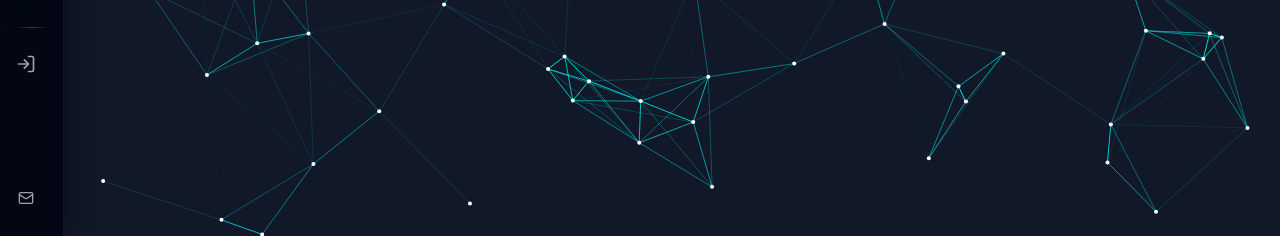
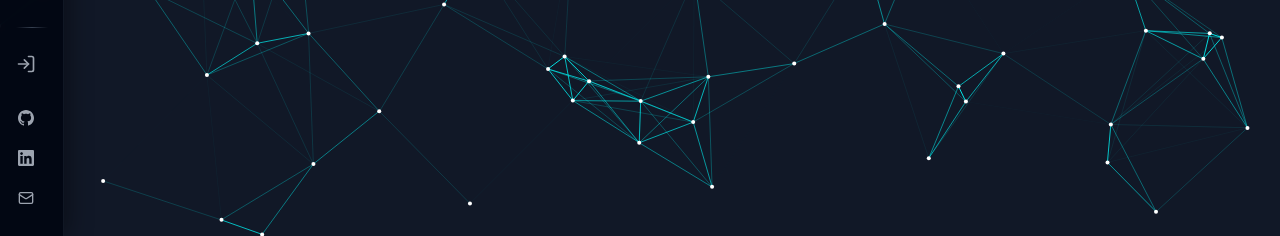
Before and after one commit to RafaMonclova/web_portfolio, a Django app: template templates/blog/list.html in a window 1280 px wide. Shown: the part 564-800 px from the top of the page. Run offline with Django 5.2, Linux system fonts and the light colour scheme; the template is opened without the code that fills it, so the values that code supplies are empty; some libraries are stand-ins or nearby versions.

Commit message:
Fix lucide icons

```diff
--- a/templates/navbar.html
+++ b/templates/navbar.html
@@ -145,14 +145,14 @@
     <div class="w-full px-2 flex flex-col items-center space-y-1">
         <a href="https://github.com/RafaMonclova" target="_blank" class="navbar-btn group w-full relative flex items-center rounded-xl px-0 py-2 justify-center hover:bg-gray-800/60 hover:text-white transition-all duration-200">
             <div class="navbar-icon-wrap flex items-center justify-center w-6 shrink-0">
-                <i data-lucide="github" class="w-4 h-4"></i>
+                <svg xmlns="http://www.w3.org/2000/svg" class="w-4 h-4" fill="currentColor" viewBox="0 0 24 24"><path d="M12 0c-6.626 0-12 5.373-12 12 0 5.302 3.438 9.8 8.207 11.387.599.111.793-.261.793-.577v-2.234c-3.338.726-4.033-1.416-4.033-1.416-.546-1.387-1.333-1.756-1.333-1.756-1.089-.745.083-.729.083-.729 1.205.084 1.839 1.237 1.839 1.237 1.07 1.834 2.807 1.304 3.492.997.107-.775.418-1.305.762-1.604-2.665-.305-5.467-1.334-5.467-5.931 0-1.311.469-2.381 1.236-3.221-.124-.303-.535-1.524.117-3.176 0 0 1.008-.322 3.301 1.23.957-.266 1.983-.399 3.003-.404 1.02.005 2.047.138 3.006.404 2.291-1.552 3.297-1.23 3.297-1.23.653 1.653.242 2.874.118 3.176.77.84 1.235 1.911 1.235 3.221 0 4.609-2.807 5.624-5.479 5.921.43.372.823 1.102.823 2.222v3.293c0 .319.192.694.801.576 4.765-1.589 8.199-6.086 8.199-11.386 0-6.627-5.373-12-12-12z"/></svg>
             </div>
             <span class="navbar-title ml-3 whitespace-nowrap text-sm font-medium opacity-0 w-0 overflow-hidden transition-all duration-300 pointer-events-none group-hover:text-white">GitHub</span>
             <span class="navbar-tooltip absolute left-full ml-3 top-1/2 -translate-y-1/2 bg-gray-800 text-gray-200 text-xs font-medium px-3 py-1.5 rounded-lg shadow-lg opacity-0 pointer-events-none group-hover:opacity-100 transition-opacity duration-200 whitespace-nowrap">GitHub</span>
         </a>
         <a href="https://www.linkedin.com/in/rafael-monclova-suano-a9a088142/" target="_blank" class="navbar-btn group w-full relative flex items-center rounded-xl px-0 py-2 justify-center hover:bg-gray-800/60 hover:text-white transition-all duration-200">
             <div class="navbar-icon-wrap flex items-center justify-center w-6 shrink-0">
-                <i data-lucide="linkedin" class="w-4 h-4"></i>
+                <svg xmlns="http://www.w3.org/2000/svg" class="w-4 h-4" fill="currentColor" viewBox="0 0 24 24"><path d="M20.447 20.452h-3.554v-5.569c0-1.328-.027-3.037-1.852-3.037-1.853 0-2.136 1.445-2.136 2.939v5.667H9.351V9h3.414v1.561h.046c.477-.9 1.637-1.85 3.37-1.85 3.601 0 4.267 2.37 4.267 5.455v6.286zM5.337 7.433c-1.144 0-2.063-.926-2.063-2.065 0-1.138.92-2.063 2.063-2.063 1.14 0 2.064.925 2.064 2.063 0 1.139-.925 2.065-2.064 2.065zm1.782 13.019H3.555V9h3.564v11.452zM22.225 0H1.771C.792 0 0 .774 0 1.729v20.542C0 23.227.792 24 1.771 24h20.451C23.2 24 24 23.227 24 22.271V1.729C24 .774 23.2 0 22.222 0h.003z"/></svg>
             </div>
             <span class="navbar-title ml-3 whitespace-nowrap text-sm font-medium opacity-0 w-0 overflow-hidden transition-all duration-300 pointer-events-none group-hover:text-white">LinkedIn</span>
             <span class="navbar-tooltip absolute left-full ml-3 top-1/2 -translate-y-1/2 bg-gray-800 text-gray-200 text-xs font-medium px-3 py-1.5 rounded-lg shadow-lg opacity-0 pointer-events-none group-hover:opacity-100 transition-opacity duration-200 whitespace-nowrap">LinkedIn</span>
```
